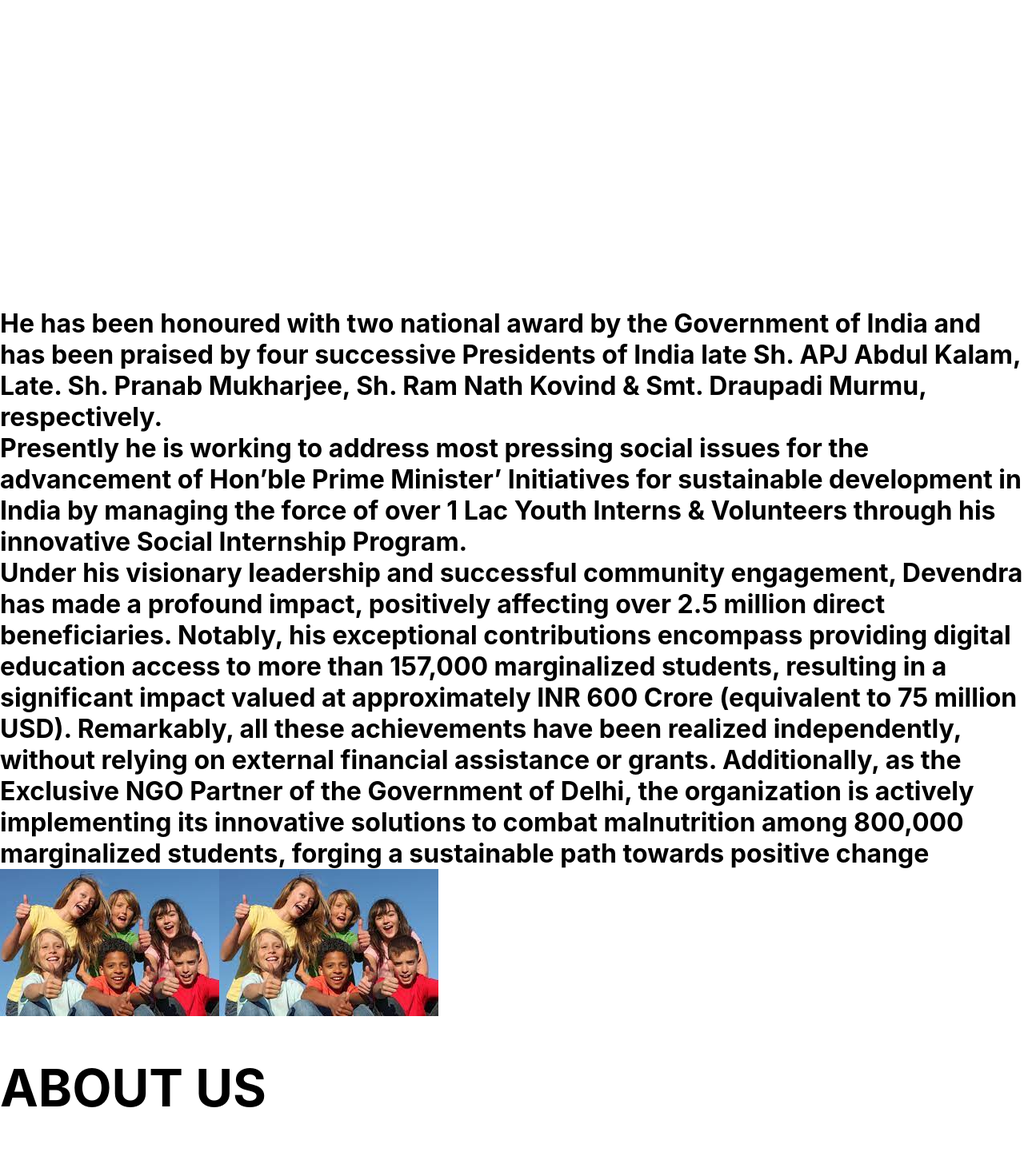
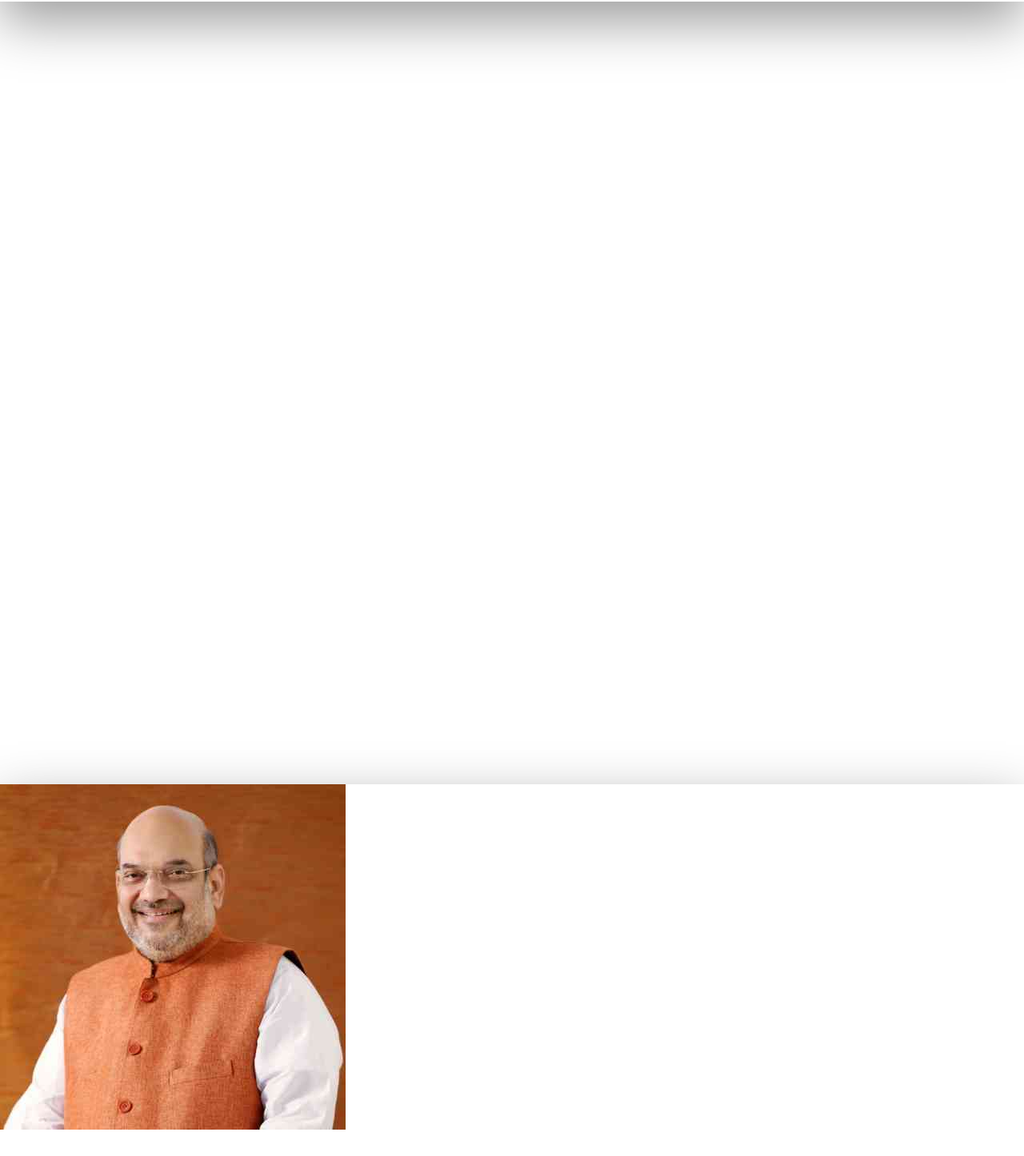
Before and after one commit to YSendhav/ladliFoundation, a React (Create React App) app in the folder ladli-foundation/: page /test in a window 1280 px wide. Shown: the part 661-2107 px from the top of the page at 80% size. Built offline with nearby package versions, Linux system fonts and the light colour scheme.

Commit message:
add flippable card file and wrapper

```diff
--- a/ladli-foundation/src/component/atoms/ATMFlippableCard/ATMFlippableCard.tsx
+++ b/ladli-foundation/src/component/atoms/ATMFlippableCard/ATMFlippableCard.tsx
@@ -15,15 +15,15 @@ const ATMFlippableCard = ({
 }: Props) => {
     return (
         <>
-            <div className="relative w-[300px] h-[300px]  ">
+            <div className="relative w-[330px] h-[340px]  ">
                 <div className="absolute w-full h-full transform-style-preserve-3d  transition-all duration-700 ease rotate-y">
                     <div
-                        className={`w-full h-full absolute backface-visibility  text-white ${extraClass1}`}
+                        className={`w-full h-full  absolute backface-visibility  text-white ${extraClass1}`}
                     >
                         {children1}{" "}
                     </div>
                     <div
-                        className={`w-full h-full absolute backface-visibility overflow-auto rotate-y-scal ${extraClass2}`}
+                        className={`w-full shadow-lg h-[383px] absolute backface-visibility overflow-auto rotate-y-scal ${extraClass2}`}
                     >
                         {children2}
                     </div>
--- a/ladli-foundation/src/component/atoms/Test.tsx
+++ b/ladli-foundation/src/component/atoms/Test.tsx
@@ -3,50 +3,28 @@ import { BsArrowRight } from "react-icons/bs";
 import image003 from "./../../assests/images/images003.jpg";
 import ATMEventMediaSynopsis from "./ATMEventMediaSynopsis/ATMEventMediaSynopsis";
 import ATMEventSummery from "./ATMEventSummery/ATMEventSummery";
-import ATMFlippableCard from "./ATMFlippableCard/ATMFlippableCard";
-import AmitShahImage from './../../assests/images/amit-shah.jpg'
-type Props = {
 
-};
+import TestimonialCardWrapper from "../ui/TestimonialCard/TestimonialCardWrapper";
+type Props = {};
 
 const Test = (props: Props) => {
     return (
         <div className="">
-            <ATMFlippableCard
-                children1={
-                    <>
-                        <div className="p-3  shadow-lg text-center">
-                            <img src={AmitShahImage} alt="" />
-                            <h1 className="font-medium text-black ">Mr. Amit Shah</h1>
-                            <p className="text-gray-600 text-[12px] font-medium" >Home Minister of India ( 2019 - till Date)</p>
-                        </div>
-                    </>
-                }
-                children2={<>
-                    <div className="shadow-lg  " >The Ladli Foundation's dedication to providing a brighter future for orphaned females is not only
-                        commendable but also a source of inspiration for everyone fortunate enough to witness your efforts.
-                        Organizing The Mass Marriages Events for destitute females can provide social security which stands
-                        as a remarkable example of your unwavering commitment to our society. I would like to extend my
-                        heartfelt gratitude to the Ladli Foundation for your dedication to the betterment of our society.
-                        as a remarkable example of your unwavering commitment to our society. I would like to extend my
-                        heartfelt gratitude to the Ladli Foundation for your dedication to the betterment of our society.
-                    </div>
-                </>}
-            />
-
+            <TestimonialCardWrapper />
             <div className="mt-20">
                 <ATMEventSummery image1={image003} image2={image003}>
                     <div className=" text-[16px] text-gray-500 pt-1">
                         He has been honoured with two national award by the Government of
-                        India and has been praised by four successive Presidents of India late
-                        Sh. APJ Abdul Kalam, Late. Sh. Pranab Mukharjee, Sh. Ram Nath Kovind &
-                        Smt. Draupadi Murmu, respectively.
+                        India and has been praised by four successive Presidents of India
+                        late Sh. APJ Abdul Kalam, Late. Sh. Pranab Mukharjee, Sh. Ram Nath
+                        Kovind & Smt. Draupadi Murmu, respectively.
                     </div>
                     <div className="text-gray-700 text-[16px] font-medium py-6">
-                        Presently he is working to address most pressing social issues for the
-                        advancement of Hon’ble Prime Minister’ Initiatives for sustainable
-                        development in India by managing the force of over 1 Lac Youth Interns
-                        & Volunteers through his innovative Social Internship Program.
+                        Presently he is working to address most pressing social issues for
+                        the advancement of Hon’ble Prime Minister’ Initiatives for
+                        sustainable development in India by managing the force of over 1 Lac
+                        Youth Interns & Volunteers through his innovative Social Internship
+                        Program.
                     </div>
                     <div className="text-gray-700 text-[16px] font-medium">
                         Under his visionary leadership and successful community engagement,
@@ -57,10 +35,10 @@ const Test = (props: Props) => {
                         approximately INR 600 Crore (equivalent to 75 million USD).
                         Remarkably, all these achievements have been realized independently,
                         without relying on external financial assistance or grants.
-                        Additionally, as the Exclusive NGO Partner of the Government of Delhi,
-                        the organization is actively implementing its innovative solutions to
-                        combat malnutrition among 800,000 marginalized students, forging a
-                        sustainable path towards positive change
+                        Additionally, as the Exclusive NGO Partner of the Government of
+                        Delhi, the organization is actively implementing its innovative
+                        solutions to combat malnutrition among 800,000 marginalized
+                        students, forging a sustainable path towards positive change
                     </div>
                 </ATMEventSummery>
             </div>
--- /dev/null
+++ b/ladli-foundation/src/component/ui/TestimonialCard/TestimonialCardWrapper.tsx
@@ -0,0 +1,63 @@
+import React from 'react'
+import TestimonialCards from './TestimonialCards'
+import AmitShahIamge from './../../../assests/images/amit-shah.jpg'
+type Props = {}
+const testimonialData = [{
+    testimonialName: "Mr. Amit Shah",
+    testimonialPositon: " Home Minister of India ( 2019 - till Date)",
+    testimonialImage: AmitShahIamge,
+    testimonialDescription: `The Ladli Foundation's dedication to providing a brighter future for orphaned females is not only commendable but also a source of The Ladli Foundation's dedication to providing a brighter futurefor orphaned females is not only commendable but also a source of
+    The Ladli Foundation's dedication to providing a brighter future
+    for orphaned females is not only commendable but also a source of
+    The Ladli Foundation's dedication to providing a brighter future
+    for orphaned females is not only commendable but also a source of`,
+
+},
+{
+    testimonialName: "Mr. Amit Shah",
+    testimonialPositon: " Home Minister of India ( 2019 - till Date)",
+    testimonialImage: AmitShahIamge,
+    testimonialDescription: `The Ladli Foundation's dedication to providing a brighter future for orphaned females is not only commendable but also a source of The Ladli Foundation's dedication to providing a brighter futurefor orphaned females is not only commendable but also a source of
+    The Ladli Foundation's dedication to providing a brighter future
+    for orphaned females is not only commendable but also a source of
+    The Ladli Foundation's dedication to providing a brighter future
+    for orphaned females is not only commendable but also a source of`,
+
+},
+{
+    testimonialName: "Mr. Amit Shah",
+    testimonialPositon: " Home Minister of India ( 2019 - till Date)",
+    testimonialImage: AmitShahIamge,
+    testimonialDescription: `The Ladli Foundation's dedication to providing a brighter future for orphaned females is not only commendable but also a source of The Ladli Foundation's dedication to providing a brighter futurefor orphaned females is not only commendable but also a source of
+    The Ladli Foundation's dedication to providing a brighter future
+    for orphaned females is not only commendable but also a source of
+    The Ladli Foundation's dedication to providing a brighter future
+    for orphaned females is not only commendable but also a source of`,
+
+},
+{
+    testimonialName: "Mr. Amit Shah",
+    testimonialPositon: " Home Minister of India ( 2019 - till Date)",
+    testimonialImage: AmitShahIamge,
+    testimonialDescription: `The Ladli Foundation's dedication to providing a brighter future for orphaned females is not only commendable but also a source of The Ladli Foundation's dedication to providing a brighter futurefor orphaned females is not only commendable but also a source of
+    The Ladli Foundation's dedication to providing a brighter future
+    for orphaned females is not only commendable but also a source of
+    The Ladli Foundation's dedication to providing a brighter future
+    for orphaned females is not only commendable but also a source of`,
+
+}
+
+
+]
+
+
+
+const TestimonialCardWrapper = (props: Props) => {
+    return (
+        <div className='flex gap-4' >
+            <TestimonialCards testimonialData={testimonialData} />
+        </div>
+    )
+}
+
+export default TestimonialCardWrapper
--- /dev/null
+++ b/ladli-foundation/src/component/ui/TestimonialCard/TestimonialCards.tsx
@@ -0,0 +1,63 @@
+import React from 'react'
+import ATMFlippableCard from '../../atoms/ATMFlippableCard/ATMFlippableCard'
+
+type Props = {
+    testimonialName: string;
+    testimonialPositon: string;
+    testimonialImage: string;
+    testimonialDescription: string
+}
+type TestimonialProps = {
+    testimonialData: Props[]
+}
+const TestimonialCards = ({ testimonialData }: TestimonialProps) => {
+    return (
+        <div className='flex gap-10'  >
+            {
+                testimonialData.map((testimonial) => {
+                    return (
+                        <div >
+                            <ATMFlippableCard
+                                children1={<>
+                                    <>
+                                        <div className="p-3 custom-shadow text-center">
+                                            <img src={testimonial.testimonialImage} alt="" className='p-2' />
+                                            <div className='py-2'>
+                                                <h1 className="font-medium text-black ">{testimonial.testimonialName}</h1>
+                                                <p className="text-gray-600 text-[12px] font-medium">
+                                                    {testimonial.testimonialPositon}
+                                                </p>
+                                            </div>
+                                        </div>
+                                    </>
+
+                                </>}
+                                children2={<>
+                                    <div className="p-2">
+                                        <div className="flex gap-4 py-2"  >
+                                            <img src={testimonial.testimonialImage} alt="" className='w-[65px] h-[65px] rounded-full' />
+                                            <div className="flex-1">
+                                                <h1 className="font-medium text-black text-[14px]">{testimonial.testimonialName}</h1>
+                                                <p className="text-gray-600 text-[10px] font-medium">
+                                                    {testimonial.testimonialPositon}
+                                                </p>
+                                            </div>
+                                        </div>
+                                        <div className=" p-4 text-justify text-[#333] text-[16px]">
+                                            {testimonial.testimonialDescription}
+                                        </div>
+                                    </div>
+
+
+                                </>}
+
+                            />
+                        </div>
+                    )
+                })
+            }
+        </div>
+    )
+}
+
+export default TestimonialCards
--- a/ladli-foundation/src/index.css
+++ b/ladli-foundation/src/index.css
@@ -31,3 +31,6 @@ code {
 .rotate-y:hover {
   transform: rotateY(180deg);
 }
+.custom-shadow {
+  box-shadow: 0 1.5rem 4rem rgba(0, 0, 0, 0.4); /* Adjust the rgba color for darkness */
+}
```
